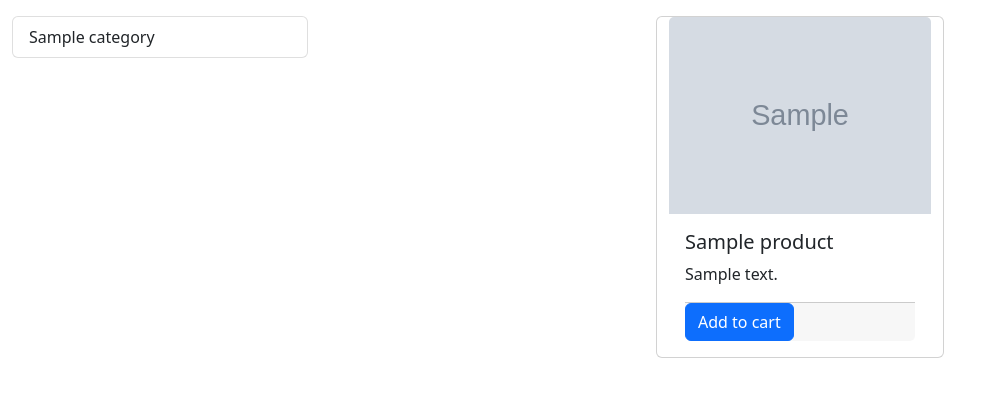
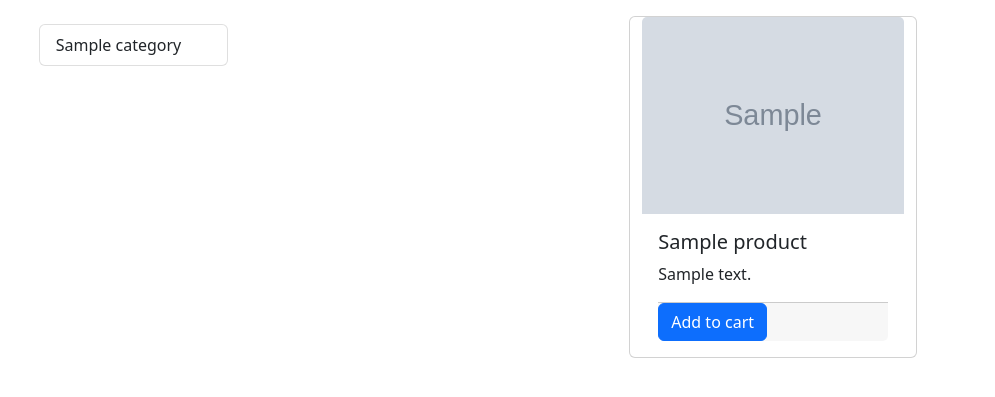
Before and after one commit to pootosh/EShop, a Django app: page / in a window 1280 px wide. Shown: the part 56-453 px from the top of the page, without its empty margins (0-995 px from the left). Run offline with Django 4.2, Linux system fonts and the light colour scheme; tables that the repository leaves empty hold one stand-in row (values such as "Sample post"); grey boxes marked "Sample" are stand-in pictures.

Commit message:
category margin

```diff
--- a/EShop/urls.py
+++ b/EShop/urls.py
@@ -20,6 +20,6 @@ from django.conf.urls.static import static
 
 
 urlpatterns = [
-    path('admin/', admin.site.urls),
+    path('adminPanel/', admin.site.urls),
     path('', include('store.urls'))
 ] + static(settings.MEDIA_URL, document_root=settings.MEDIA_ROOT)
--- a/store/templates/index.html
+++ b/store/templates/index.html
@@ -2,8 +2,8 @@
 
 <div class="container-fluid">
   <div class="row">
-    <div class="col-lg-3 mx-auto">
-      <div class="list-group">
+    <div class="col-lg-2 mx-auto my-2">
+      <div class="list-group" >
         {% for category in categories %}
         <a
           href="\?category={{category.id}}"
```
